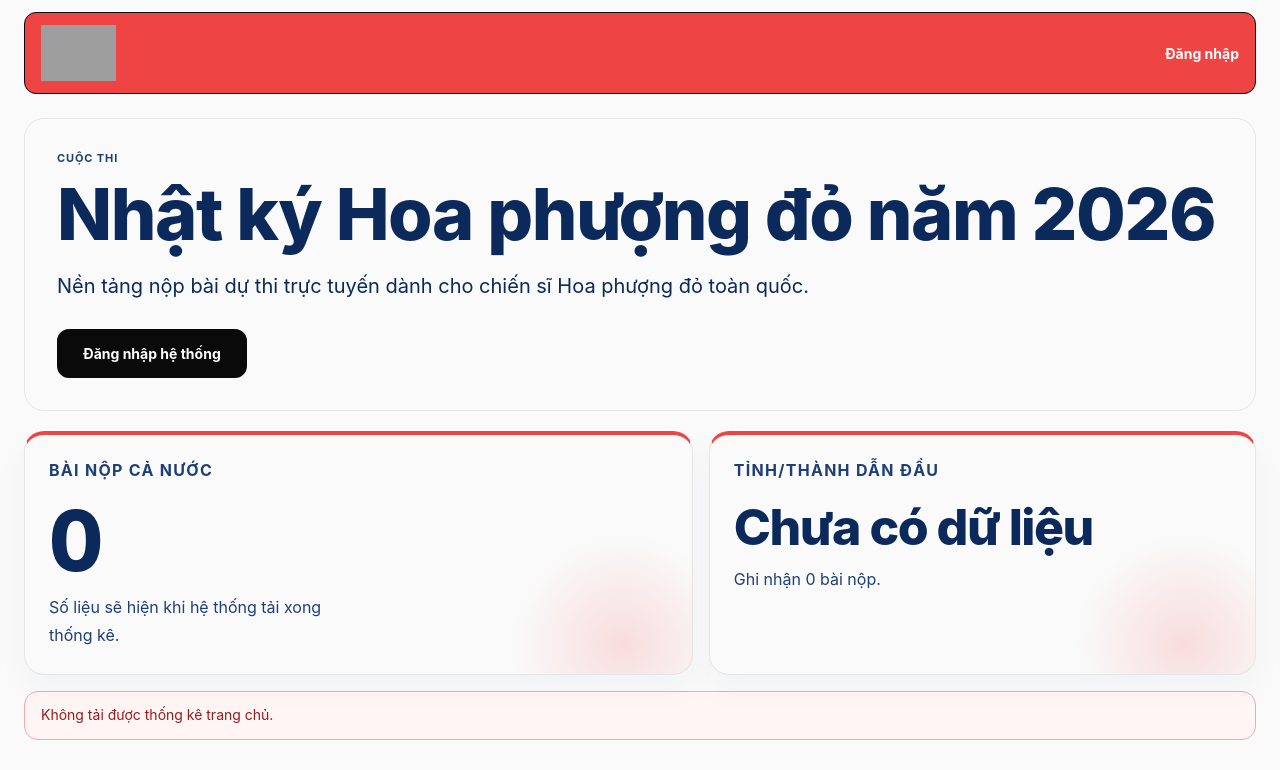
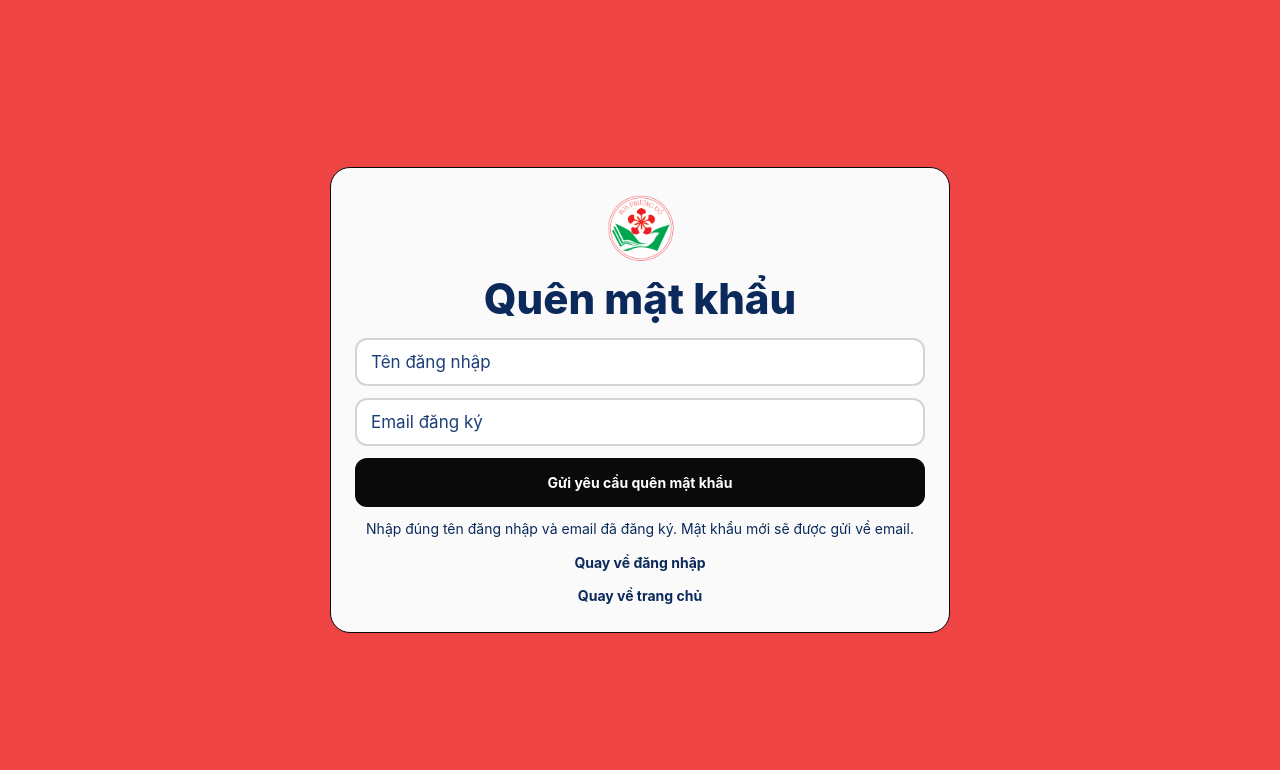
Before and after one commit to ngtruongmetin/twd_hpd, a React (Vite) app in the folder frontend/: page /forgot-password in a window 1280 px wide. Before the commit this address led to /. Shown: the top 770 px of the page. Built offline with nearby package versions, Linux system fonts and the light colour scheme; no server answers; grey boxes are pictures that could not be loaded.

Commit message:
Forgot password updated

```diff
--- a/frontend/src/App.tsx
+++ b/frontend/src/App.tsx
@@ -8,6 +8,7 @@ import Login from './pages/Login'
 import Register from './pages/Register'
 import CompleteProfile from './pages/CompleteProfile'
 import DashboardRedirect from './pages/DashboardRedirect'
+import ForgotPassword from './pages/ForgotPassword'
 import TechAdminDashboard from './pages/tech_admin/Dashboard'
 import TechAdminAccounts from './pages/tech_admin/Accounts'
 import TechAdminSeasons from './pages/tech_admin/Seasons'
@@ -30,6 +31,7 @@ export default function App() {
         <Routes>
           <Route path="/" element={<Landing />} />
           <Route path="/login" element={<Login />} />
+          <Route path="/forgot-password" element={<ForgotPassword />} />
           <Route path="/register" element={<Register />} />
           <Route path="/complete-profile" element={<RequireAuth><CompleteProfile /></RequireAuth>} />
           <Route path="/dashboard" element={<RequireAuth><DashboardRedirect /></RequireAuth>} />
--- /dev/null
+++ b/frontend/src/pages/ForgotPassword.tsx
@@ -0,0 +1,92 @@
+import { useState, type FormEvent } from 'react'
+import { Link } from 'react-router-dom'
+import { api } from '../api/api'
+
+export default function ForgotPassword() {
+  const [username, setUsername] = useState('')
+  const [email, setEmail] = useState('')
+  const [loading, setLoading] = useState(false)
+  const [error, setError] = useState('')
+  const [success, setSuccess] = useState('')
+
+  async function onSubmit(e: FormEvent) {
+    e.preventDefault()
+    setError('')
+    setSuccess('')
+    setLoading(true)
+
+    try {
+      const response = await api.post('/api/v1/password/forgot', {
+        username,
+        email,
+      })
+      setSuccess(response.data?.message || 'Yêu cầu đặt lại mật khẩu đã được gửi.')
+    } catch (err: unknown) {
+      setError(
+        typeof err === 'object' && err !== null && 'response' in err
+          ? ((err as any).response?.data?.message || 'Yêu cầu thất bại. Vui lòng thử lại.')
+          : 'Yêu cầu thất bại. Vui lòng thử lại.'
+      )
+    } finally {
+      setLoading(false)
+    }
+  }
+
+  return (
+    <main className="vb-auth-page">
+      <section className="vb-auth-wrap">
+        <form className="vb-auth-card" onSubmit={onSubmit}>
+          <img src="/logo.png" alt="Logo cuộc thi" className="vb-auth-logo" />
+          <h1 className="vb-auth-title">Quên mật khẩu</h1>
+
+          <div className="vb-field">
+            <input
+              id="username"
+              className="vb-input"
+              placeholder=" "
+              value={username}
+              onChange={(e) => setUsername(e.target.value)}
+              required
+            />
+            <label className="vb-float-label" htmlFor="username">
+              Tên đăng nhập
+            </label>
+          </div>
+
+          <div className="vb-field">
+            <input
+              id="email"
+              type="email"
+              className="vb-input"
+              placeholder=" "
+              value={email}
+              onChange={(e) => setEmail(e.target.value)}
+              required
+            />
+            <label className="vb-float-label" htmlFor="email">
+              Email đăng ký
+            </label>
+          </div>
+
+          {error && <p className="vb-form-error">{error}</p>}
+          {success && <p className="vb-form-success">{success}</p>}
+
+          <button type="submit" className="vb-btn vb-btn-primary vb-btn-full" disabled={loading}>
+            {loading ? 'Đang gửi yêu cầu...' : 'Gửi yêu cầu quên mật khẩu'}
+          </button>
+
+          <p className="vb-auth-helper">
+            Nhập đúng tên đăng nhập và email đã đăng ký. Mật khẩu mới sẽ được gửi về email.
+          </p>
+
+          <p className="vb-auth-helper">
+            <Link to="/login">Quay về đăng nhập</Link>
+          </p>
+          <p className="vb-auth-helper">
+            <Link to="/">Quay về trang chủ</Link>
+          </p>
+        </form>
+      </section>
+    </main>
+  )
+}
--- a/frontend/src/pages/Login.tsx
+++ b/frontend/src/pages/Login.tsx
@@ -96,6 +96,9 @@ export default function Login() {
           </button>
 
           <p className="vb-auth-helper">
+            Quên mật khẩu? <Link to="/forgot-password">Lấy lại mật khẩu</Link>
+          </p>
+          <p className="vb-auth-helper">
             Chưa có tài khoản? <Link to="/register">Đăng ký tại đây</Link>
           </p>
           <p className="vb-auth-helper">
--- a/frontend/vite.config.ts
+++ b/frontend/vite.config.ts
@@ -10,7 +10,7 @@ export default defineConfig({
   plugins: [react()],
   server: {
     host: '127.0.0.1',
-    port: 5173,
+    port: 5173, // mặc định 5173
     proxy: {
       '/api': {
         target: 'http://127.0.0.1:5000',
```
Also changed, not shown: 2 other files (tests, documents, lock files or other folders).
